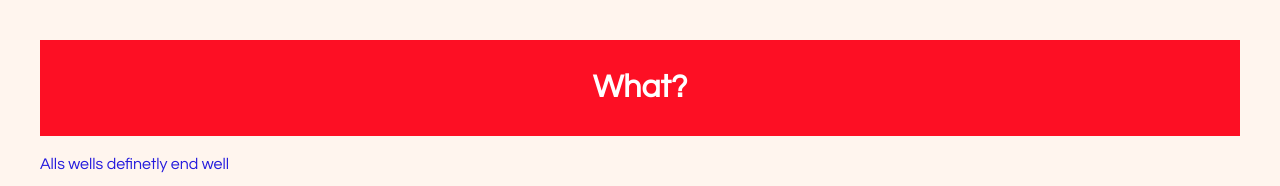
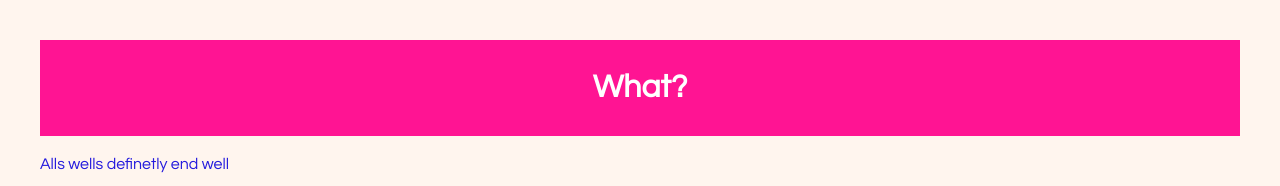
Before and after one commit to ecaterinaguzun/tehe, a plain HTML site: page index.html in a window 1280 px wide. Shown: the top 186 px of the page. Drawn offline with Linux system fonts and the light colour scheme.

Commit message:
Update style.css

```diff
--- a/style.css
+++ b/style.css
@@ -80,7 +80,7 @@ h3 {
 }
 
 .banner {
-    background-color: rgb(253, 15, 36);
+    background-color: rgb(255, 20, 147);
     color: white;
     padding: 10px;
     margin-bottom: 20px;
```
